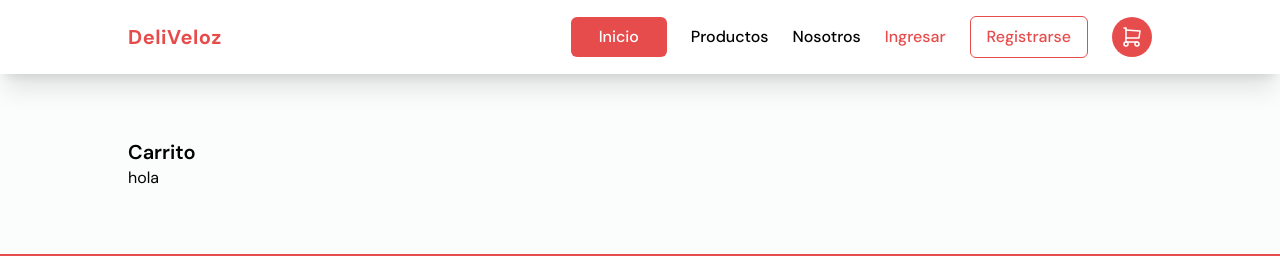
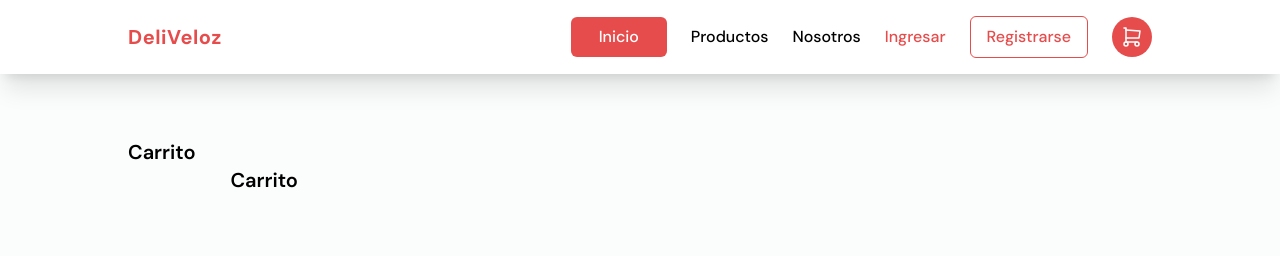
Before and after one commit to Delivelozz/DeliVeloz, a React (Vite) app in the folder client/: page /carrito in a window 1280 px wide. Shown: the top 256 px of the page. Built offline with nearby package versions, Linux system fonts and the light colour scheme.

Commit message:
Creaccion de card para el carrito (inicio)

```diff
--- a/client/src/components/card/Card.jsx
+++ b/client/src/components/card/Card.jsx
@@ -12,11 +12,11 @@ export default function Card(props) {
   }, [shoppingCart, dispatch]);
 
   const addToCart = (id) => {
-    const dataItem = { id, name, price };
+    const dataItem = { id, name, price, image };
     const addRes = [...shoppingCart];
     addRes.push(dataItem);
     dispatch(setShoppingCart(addRes));
-    console.log(shoppingCart);
+    //console.log(shoppingCart);
   };
 
   return (
--- /dev/null
+++ b/client/src/components/shoppingCartCard/ShoppingCartCard.jsx
@@ -0,0 +1,8 @@
+import React from "react";
+
+const shoppingCartCard = (props) => {
+  const { id, name, price, image } = props;
+  return <article className="w-full"></article>;
+};
+
+export default shoppingCartCard;
--- /dev/null
+++ b/client/src/components/shoppingCartCards/ShoppingCartCards.jsx
@@ -0,0 +1,24 @@
+import React from "react";
+import ShoppingCartCard from "../shoppingCartCard/ShoppingCartCard";
+
+const shoppingCartCards = (props) => {
+  const { shoppingCart } = props;
+  return (
+    <section className="container">
+      <h1>Carrito</h1>
+      <div className="flex flex-col gap-6">
+        {shoppingCart?.map(({ id, name, price, image }) => (
+          <ShoppingCartCard
+            key={id}
+            id={id}
+            name={name}
+            image={image}
+            price={price}
+          />
+        ))}
+      </div>
+    </section>
+  );
+};
+
+export default shoppingCartCards;
--- a/client/src/views/carrito/Carrito.jsx
+++ b/client/src/views/carrito/Carrito.jsx
@@ -1,8 +1,16 @@
+import { useEffect, useState } from "react";
+import { useSelector, useDispatch } from "react-redux";
+import { setDishes } from "../../redux/actions/actions.js";
+import { getDishes } from "../../data/index.js";
+import ShoppingCartCards from "../../components/shoppingCartCards/ShoppingCartCards.jsx";
+
 export default function Carrito() {
+  const shoppingCart = useSelector((state) => state.shoppingCart);
+  console.log(shoppingCart);
   return (
     <div className="container">
       <h1>Carrito</h1>
-      <p>hola</p>
+      <ShoppingCartCards shoppingCart={shoppingCart} />
     </div>
   );
 }
```
